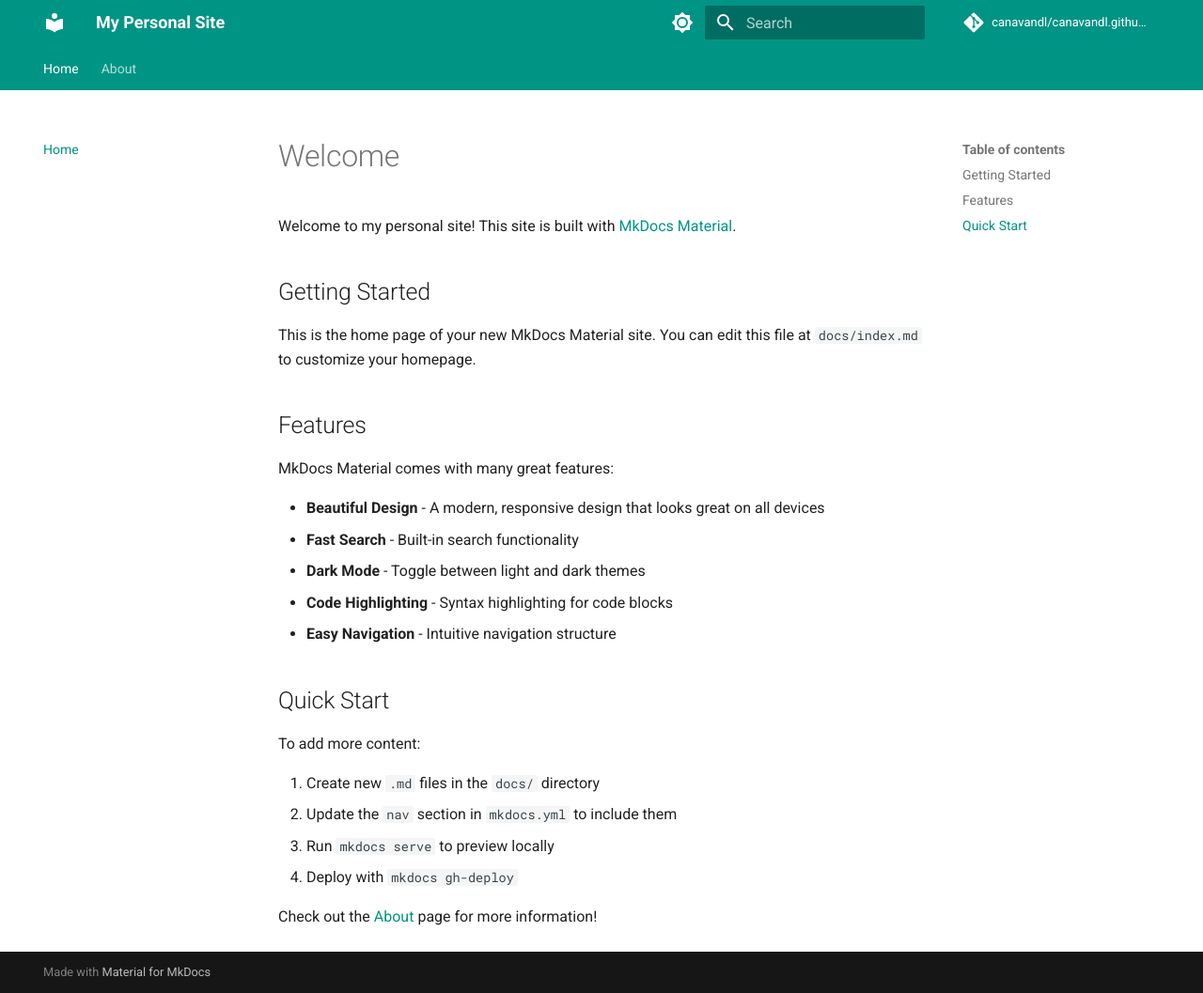
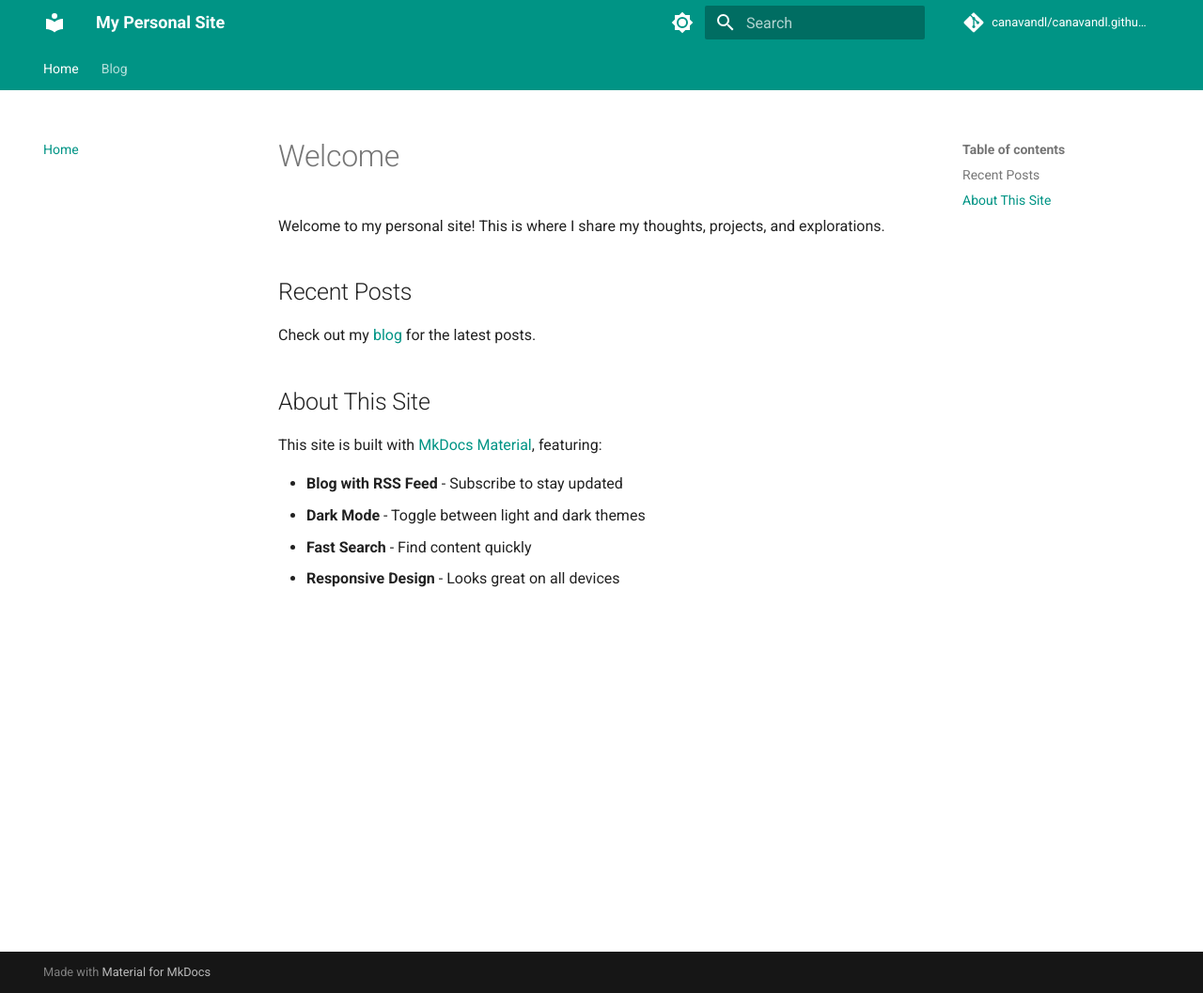
Before and after one commit to canavandl/canavandl.github.io, an MkDocs documentation site: the page built from docs/index.md, in a window 1280 px wide and 1057 px high. Shown: the whole window at 94% size. Built offline with MkDocs 1.6.1 and Material for MkDocs 9.7.7, drawn with Linux system fonts in a browser that asks for light colours; comment, search, counter and statistics services are not loaded.

Commit message:
Add blog functionality and remove About page
- Enable MkDocs Material blog plugin
- Create blog directory structure with authors file
- Add welcome blog post
- Update homepage to focus on blog content
- Remove About page from navigation

The blog includes:
- Automatic post organization by date
- Category support
- Author profiles
- Archive views

Co-Authored-By: Claude Sonnet 4.5 <noreply@anthropic.com>

```diff
--- /dev/null
+++ b/docs/blog/.authors.yml
@@ -0,0 +1,5 @@
+authors:
+  canavandl:
+    name: Your Name
+    description: Creator
+    avatar: https://github.com/canavandl.png
--- a/docs/index.md
+++ b/docs/index.md
@@ -1,28 +1,16 @@
 # Welcome
 
-Welcome to my personal site! This site is built with [MkDocs Material](https://squidfunk.github.io/mkdocs-material/).
+Welcome to my personal site! This is where I share my thoughts, projects, and explorations.
 
-## Getting Started
+## Recent Posts
 
-This is the home page of your new MkDocs Material site. You can edit this file at `docs/index.md` to customize your homepage.
+Check out my [blog](blog/index.md) for the latest posts.
 
-## Features
+## About This Site
 
-MkDocs Material comes with many great features:
+This site is built with [MkDocs Material](https://squidfunk.github.io/mkdocs-material/), featuring:
 
-- **Beautiful Design** - A modern, responsive design that looks great on all devices
-- **Fast Search** - Built-in search functionality
+- **Blog with RSS Feed** - Subscribe to stay updated
 - **Dark Mode** - Toggle between light and dark themes
-- **Code Highlighting** - Syntax highlighting for code blocks
-- **Easy Navigation** - Intuitive navigation structure
-
-## Quick Start
-
-To add more content:
-
-1. Create new `.md` files in the `docs/` directory
-2. Update the `nav` section in `mkdocs.yml` to include them
-3. Run `mkdocs serve` to preview locally
-4. Deploy with `mkdocs gh-deploy`
-
-Check out the [About](about.md) page for more information!
+- **Fast Search** - Find content quickly
+- **Responsive Design** - Looks great on all devices
--- a/mkdocs.yml
+++ b/mkdocs.yml
@@ -34,6 +34,7 @@ theme:
 
 plugins:
   - search
+  - blog
 
 markdown_extensions:
   - pymdownx.highlight:
@@ -54,4 +55,4 @@ markdown_extensions:
 
 nav:
   - Home: index.md
-  - About: about.md
+  - Blog: blog/index.md
```
Also changed, not shown: docs/about.md (deleted, +0 -15 lines), docs/blog/index.md (added, +1 -0 lines), docs/blog/posts/welcome.md (added, +34 -0 lines).
